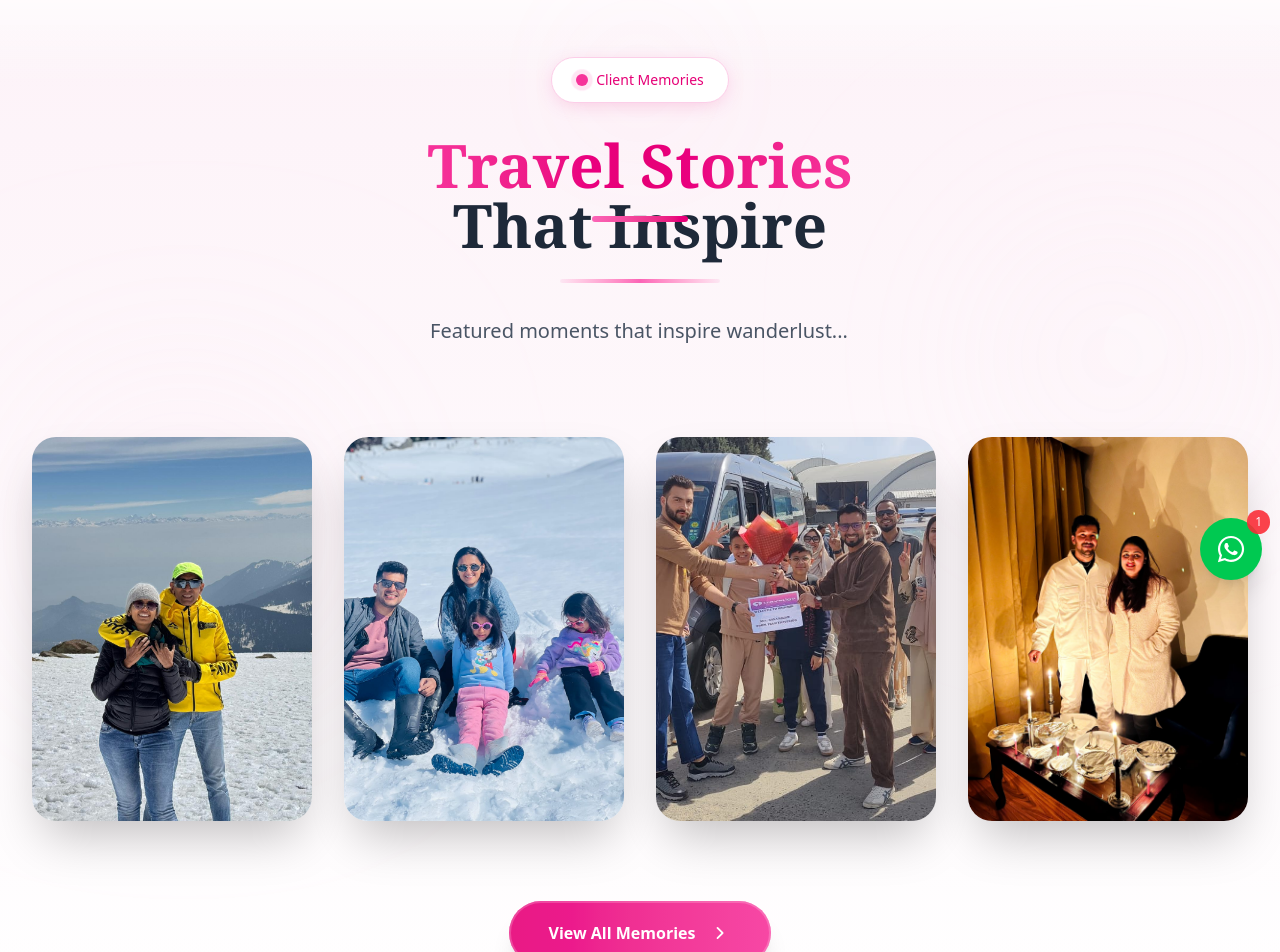
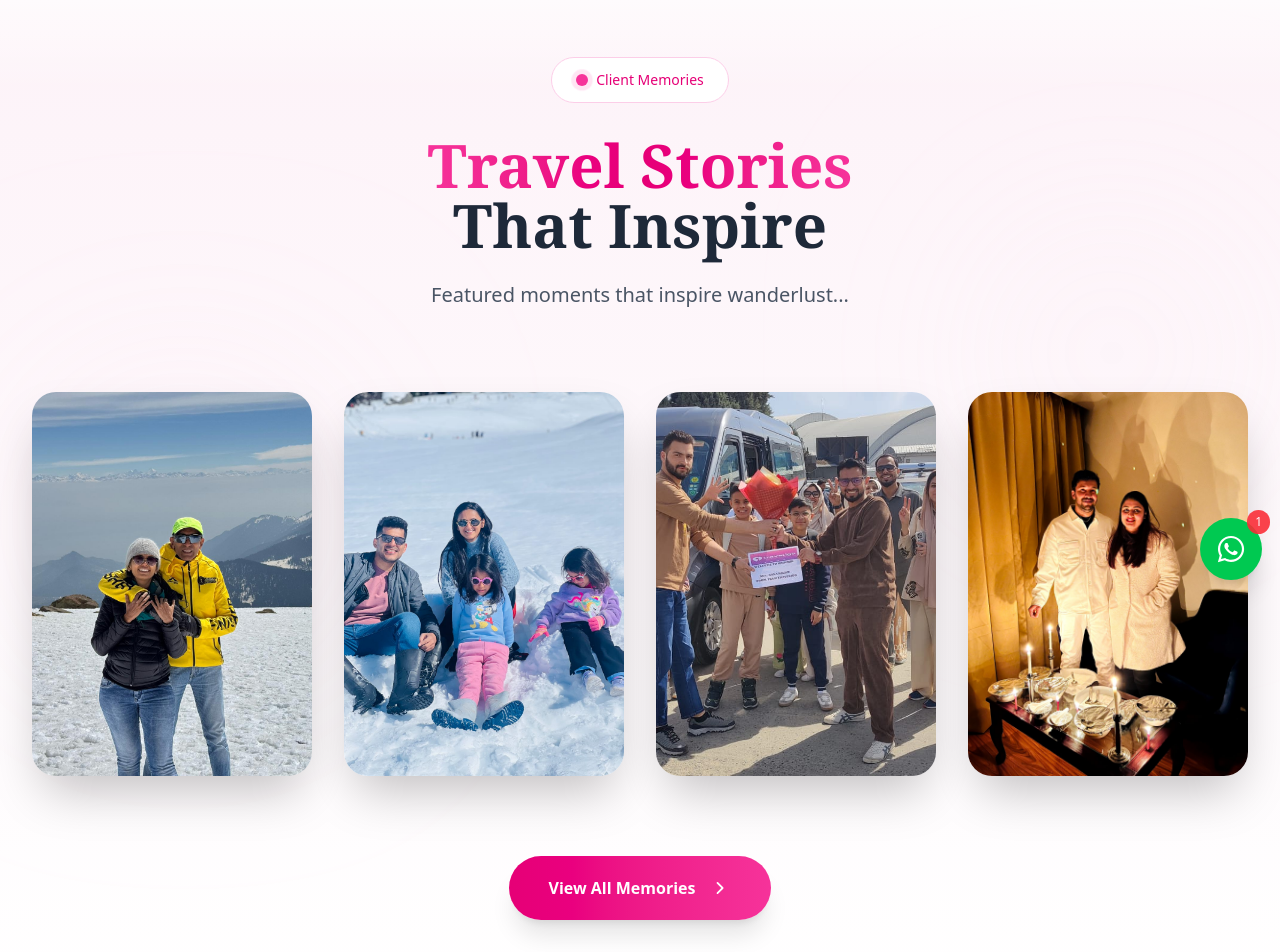
Before and after one commit to Traveligo-11/Travelwebsite, a React (Vite) app: page /Gallery in a window 1280 px wide. Shown: the part 120-1072 px from the top of the page. Built offline with nearby package versions, Linux system fonts and the light colour scheme.

Commit message:
Replaced react-image-lightbox with yet-another-react-lightbox and fixed React 18 compatibility

```diff
--- a/package.json
+++ b/package.json
@@ -19,7 +19,6 @@
     "react-datepicker": "^8.4.0",
     "react-dom": "^19.1.0",
     "react-icons": "^5.5.0",
-    "react-image-lightbox": "^5.1.4",
     "react-router-dom": "^7.7.0",
     "react-toastify": "^11.0.5",
     "yet-another-react-lightbox": "^3.25.0"
--- a/src/Footer/Gallery.jsx
+++ b/src/Footer/Gallery.jsx
@@ -1,75 +1,25 @@
 import { useState } from 'react';
 import { ChevronRightIcon, ChevronLeftIcon } from '@heroicons/react/20/solid';
 import { motion, AnimatePresence } from 'framer-motion';
+import Lightbox from "yet-another-react-lightbox";
+import "yet-another-react-lightbox/styles.css";
 
 const Gallery = () => {
   const [showAllPhotos, setShowAllPhotos] = useState(false);
+  const [open, setOpen] = useState(false);
+  const [photoIndex, setPhotoIndex] = useState(0);
 
   // Client photos data
   const clientPhotos = [
-    {
-      id: 1,
-      name: 'Mr Nihal and Family',
-      location: 'Kashmir',
-      image: '/images/Client1.jpeg',
-      quote: 'Our honeymoon was magical thanks to Traveligo!'
-    },
-    {
-      id: 2,
-      name: 'Mitesh Jain & Family',
-      location: 'Kashmir',
-      image: '/images/Client2.jpeg',
-      quote: 'Best family vacation we ever had!'
-    },
-    {
-      id: 3,
-      name: 'Mrs Rana Nazar & Family',
-      location: 'Kashmir',
-      image: '/images/Client3.jpeg',
-      quote: 'Best family vacation we ever had!'
-    },
-    {
-      id: 4,
-      name: 'Mr Kiran & Family',
-      location: 'Kashmir',
-      image: '/images/Client4.jpeg',
-      quote: 'Our honeymoon was magical thanks to Traveligo!'
-    },
-    {
-      id: 5,
-      name: 'Mr Kushal Sharma & Family',
-      location: 'Kashmir',
-      image:'/images/Client5.jpeg',
-      quote: 'Perfect family vacation with amazing memories!'
-    },
-    {
-      id: 6,
-      name: 'Mr Ishan Khatter',
-      location: 'Kashmir',
-      image:'/images/ishan.jpeg',
-      quote: 'Unforgettable beach trip with perfect planning!'
-    },
-    {
-      id: 7,
-      name: 'Meera',
-      location: 'Kashmir',
-      image: '/images/Client7.jpeg',
-      quote: 'Our honeymoon was magical thanks to Traveligo!'
-    },
-    {
-      id: 8,
-      name: 'Ms Kanika Mann',
-      location: 'Kashmir',
-      image: '/images/kanikamann.jpeg',
-      quote: 'My solo trip was perfectly planned and so much fun!'
-    },
-    {
-      id: 9,
-      name: 'Mr Mohit Khiyani & Family',
-      location: 'Kashmir',
-      image: '/images/Client8.jpeg',
-      quote: 'Our honeymoon was magical thanks to Traveligo!'
-    }
+    { id: 1, name: 'Mr Nihal and Family', location: 'Kashmir', image: '/images/Client1.jpeg', quote: 'Our honeymoon was magical thanks to Traveligo!' },
+    { id: 2, name: 'Mitesh Jain & Family', location: 'Kashmir', image: '/images/Client2.jpeg', quote: 'Best family vacation we ever had!' },
+    { id: 3, name: 'Mrs Rana Nazar & Family', location: 'Kashmir', image: '/images/Client3.jpeg', quote: 'Best family vacation we ever had!' },
+    { id: 4, name: 'Mr Kiran & Family', location: 'Kashmir', image: '/images/Client4.jpeg', quote: 'Our honeymoon was magical thanks to Traveligo!' },
+    { id: 5, name: 'Mr Kushal Sharma & Family', location: 'Kashmir', image:'/images/Client5.jpeg', quote: 'Perfect family vacation with amazing memories!' },
+    { id: 6, name: 'Mr Ishan Khatter', location: 'Kashmir', image:'/images/ishan.jpeg', quote: 'Unforgettable beach trip with perfect planning!' },
+    { id: 7, name: 'Meera', location: 'Kashmir', image: '/images/Client7.jpeg', quote: 'Our honeymoon was magical thanks to Traveligo!' },
+    { id: 8, name: 'Ms Kanika Mann', location: 'Kashmir', image: '/images/kanikamann.jpeg', quote: 'My solo trip was perfectly planned and so much fun!' },
+    { id: 9, name: 'Mr Mohit Khiyani & Family', location: 'Kashmir', image: '/images/Client8.jpeg', quote: 'Our honeymoon was magical thanks to Traveligo!' }
   ];
 
   const displayedPhotos = showAllPhotos ? clientPhotos : clientPhotos.slice(0, 4);
@@ -82,7 +32,7 @@ const Gallery = () => {
       <div className="absolute bottom-1/3 left-10 w-72 h-72 bg-pink-200 rounded-full opacity-10 mix-blend-multiply filter blur-[100px] animate-float-delay"></div>
 
       <div className="container mx-auto px-4 sm:px-6 lg:px-8 relative z-20">
-        {/* STUNNING HEADER SECTION */}
+        {/* Header Section */}
         <motion.div
           initial={{ opacity: 0, y: 40 }}
           whileInView={{ opacity: 1, y: 0 }}
@@ -90,13 +40,8 @@ const Gallery = () => {
           viewport={{ once: true }}
           className="text-center mb-20 relative"
         >
-          {/* Decorative elements */}
-          <div className="absolute -top-10 left-1/2 transform -translate-x-1/2 w-32 h-32 bg-pink-300 rounded-full opacity-5 filter blur-3xl"></div>
-          <div className="absolute -bottom-5 right-20 w-16 h-16 bg-white rounded-full opacity-20"></div>
-
-          {/* Animated badge */}
           <motion.div
-            whileHover={{ scale: 1.05, rotate: [0, -5, 5, -5, 0] }}
+            whileHover={{ scale: 1.05 }}
             className="inline-flex items-center px-6 py-3 bg-white border border-pink-200 rounded-full shadow-pink-sm mb-8 backdrop-blur-sm"
           >
             <span className="relative flex h-3 w-3 mr-2">
@@ -106,44 +51,18 @@ const Gallery = () => {
             <span className="text-sm font-medium text-pink-600">Client Memories</span>
           </motion.div>
 
-          {/* Main heading with gradient text */}
-          <h1 className="text-5xl md:text-6xl font-bold text-gray-900 mb-6 font-serif relative">
-            <span className="relative">
-              <span className="text-transparent bg-clip-text bg-gradient-to-r from-pink-500 via-pink-600 to-pink-500">
-                Travel Stories
-              </span>
-              <span className="absolute -bottom-4 left-1/2 transform -translate-x-1/2 w-24 h-1.5 bg-gradient-to-r from-pink-400 to-pink-600 rounded-full"></span>
-            </span>
+          <h1 className="text-5xl md:text-6xl font-bold text-gray-900 mb-6 font-serif">
+            <span className="text-transparent bg-clip-text bg-gradient-to-r from-pink-500 via-pink-600 to-pink-500">Travel Stories</span>
             <br />
             <span className="text-gray-800">That Inspire</span>
           </h1>
 
-          {/* Animated divider */}
-          <motion.div
-            initial={{ scaleX: 0 }}
-            whileInView={{ scaleX: 1 }}
-            transition={{ duration: 1, delay: 0.3 }}
-            viewport={{ once: true }}
-            className="w-40 h-1 bg-gradient-to-r from-pink-100 via-pink-400 to-pink-100 mx-auto mb-8 rounded-full"
-          ></motion.div>
-
-          {/* Subheading with typing animation effect */}
-          <motion.p
-            initial={{ opacity: 0 }}
-            whileInView={{ opacity: 1 }}
-            transition={{ delay: 0.6 }}
-            viewport={{ once: true }}
-            className="text-xl text-gray-600 max-w-3xl mx-auto leading-relaxed relative"
-          >
-            {showAllPhotos ? (
-              <span className="typewriter">Every journey tells a beautiful story...</span>
-            ) : (
-              <span className="typewriter">Featured moments that inspire wanderlust...</span>
-            )}
-          </motion.p>
+          <p className="text-xl text-gray-600 max-w-3xl mx-auto leading-relaxed">
+            {showAllPhotos ? "Every journey tells a beautiful story..." : "Featured moments that inspire wanderlust..."}
+          </p>
         </motion.div>
 
-        {/* Gallery Grid with Framer Motion */}
+        {/* Gallery Grid */}
         <div className="grid grid-cols-1 sm:grid-cols-2 lg:grid-cols-4 gap-8 mb-20">
           <AnimatePresence>
             {displayedPhotos.map((photo, index) => (
@@ -153,7 +72,8 @@ const Gallery = () => {
                 animate={{ opacity: 1, y: 0 }}
                 transition={{ duration: 0.5, delay: index * 0.1 }}
                 whileHover={{ scale: 1.03 }}
-                className="relative group overflow-hidden rounded-3xl shadow-2xl hover:shadow-pink-lg transition-all duration-500"
+                className="relative group overflow-hidden rounded-3xl shadow-2xl hover:shadow-pink-lg transition-all duration-500 cursor-pointer"
+                onClick={() => { setPhotoIndex(index); setOpen(true); }}
               >
                 <div className="absolute inset-0 bg-gradient-to-t from-black/80 via-transparent to-transparent z-10 opacity-0 group-hover:opacity-100 transition-opacity duration-500"></div>
                 <img
@@ -163,44 +83,23 @@ const Gallery = () => {
                   loading="lazy"
                 />
                 <div className="absolute inset-0 flex flex-col justify-end p-8 z-20 opacity-0 group-hover:opacity-100 transition-opacity duration-500">
-                  <motion.div
-                    initial={{ y: 30 }}
-                    whileInView={{ y: 0 }}
-                    transition={{ duration: 0.5 }}
-                    className="transform translate-y-8 group-hover:translate-y-0 transition-transform duration-500"
-                  >
                   <h3 className="text-2xl font-bold text-white mb-2 font-serif">{photo.name}</h3>
-                    <p className="text-pink-200 mb-4 flex items-center">
-                      <svg className="w-4 h-4 mr-2" fill="currentColor" viewBox="0 0 20 20">
-                        <path fillRule="evenodd" d="M5.05 4.05a7 7 0 119.9 9.9L10 18.9l-4.95-4.95a7 7 0 010-9.9zM10 11a2 2 0 100-4 2 2 0 000 4z" clipRule="evenodd" />
-                      </svg>
-                      {photo.location}
-                    </p>
+                  <p className="text-pink-200 mb-4 flex items-center">{photo.location}</p>
                   <p className="text-pink-50 italic font-light">"{photo.quote}"</p>
-                  </motion.div>
                 </div>
-                <div className="absolute inset-0 border-2 border-transparent group-hover:border-pink-300/30 transition-all duration-500 rounded-3xl"></div>
               </motion.div>
             ))}
           </AnimatePresence>
         </div>
 
-        {/* Animated Button */}
-        <motion.div
-          initial={{ opacity: 0 }}
-          whileInView={{ opacity: 1 }}
-          transition={{ delay: 0.4 }}
-          viewport={{ once: true }}
-          className="text-center"
-        >
+        {/* Show All Button */}
+        <div className="text-center">
           <motion.button
             whileHover={{ scale: 1.05 }}
             whileTap={{ scale: 0.95 }}
             onClick={() => setShowAllPhotos(!showAllPhotos)}
             className="relative inline-flex items-center px-10 py-5 bg-gradient-to-r from-pink-600 to-pink-500 hover:from-pink-700 hover:to-pink-600 text-white font-semibold rounded-full transition-all duration-300 shadow-xl hover:shadow-2xl overflow-hidden group"
           >
-            <span className="absolute inset-0 bg-white opacity-10 group-hover:opacity-0 transition-opacity duration-500"></span>
-            <span className="relative z-10 flex items-center">
             {showAllPhotos ? (
               <>
                 <ChevronLeftIcon className="w-6 h-6 mr-3" />
@@ -212,45 +111,17 @@ const Gallery = () => {
                 <ChevronRightIcon className="w-6 h-6 ml-3" />
               </>
             )}
-            </span>
-            <span className="absolute inset-0 border-2 border-white/20 rounded-full group-hover:border-white/40 transition-all duration-500"></span>
           </motion.button>
-        </motion.div>
+        </div>
       </div>
 
-      {/* Bottom fade */}
-      <div className="absolute bottom-0 left-0 w-full h-32 bg-gradient-to-t from-white to-transparent z-10"></div>
-
-      {/* Global styles */}
-      <style jsx global>{`
-        @keyframes float {
-          0%, 100% { transform: translateY(0); }
-          50% { transform: translateY(-20px); }
-        }
-        .animate-float { animation: float 8s ease-in-out infinite; }
-        .animate-float-delay { animation: float 8s ease-in-out 2s infinite; }
-        .shadow-pink-sm { box-shadow: 0 4px 20px -5px rgba(236, 72, 153, 0.3); }
-        .shadow-pink-lg { box-shadow: 0 25px 50px -12px rgba(236, 72, 153, 0.25); }
-
-        /* Typewriter effect */
-        .typewriter {
-          display: inline-block;
-          overflow: hidden;
-          border-right: 2px solid pink;
-          white-space: nowrap;
-          animation: typing 3.5s steps(40, end), blink-caret 0.75s step-end infinite;
-        }
-
-        @keyframes typing {
-          from { width: 0 }
-          to { width: 100% }
-        }
-
-        @keyframes blink-caret {
-          from, to { border-color: transparent }
-          50% { border-color: pink; }
-        }
-      `}</style>
+      {/* Lightbox Component */}
+      <Lightbox
+        open={open}
+        close={() => setOpen(false)}
+        index={photoIndex}
+        slides={clientPhotos.map((p) => ({ src: p.image }))}
+      />
     </section>
   );
 };
```
Also changed, not shown: 1 other file (tests, documents, lock files or other folders). Lines whose indentation alone changed are shown as unchanged.
